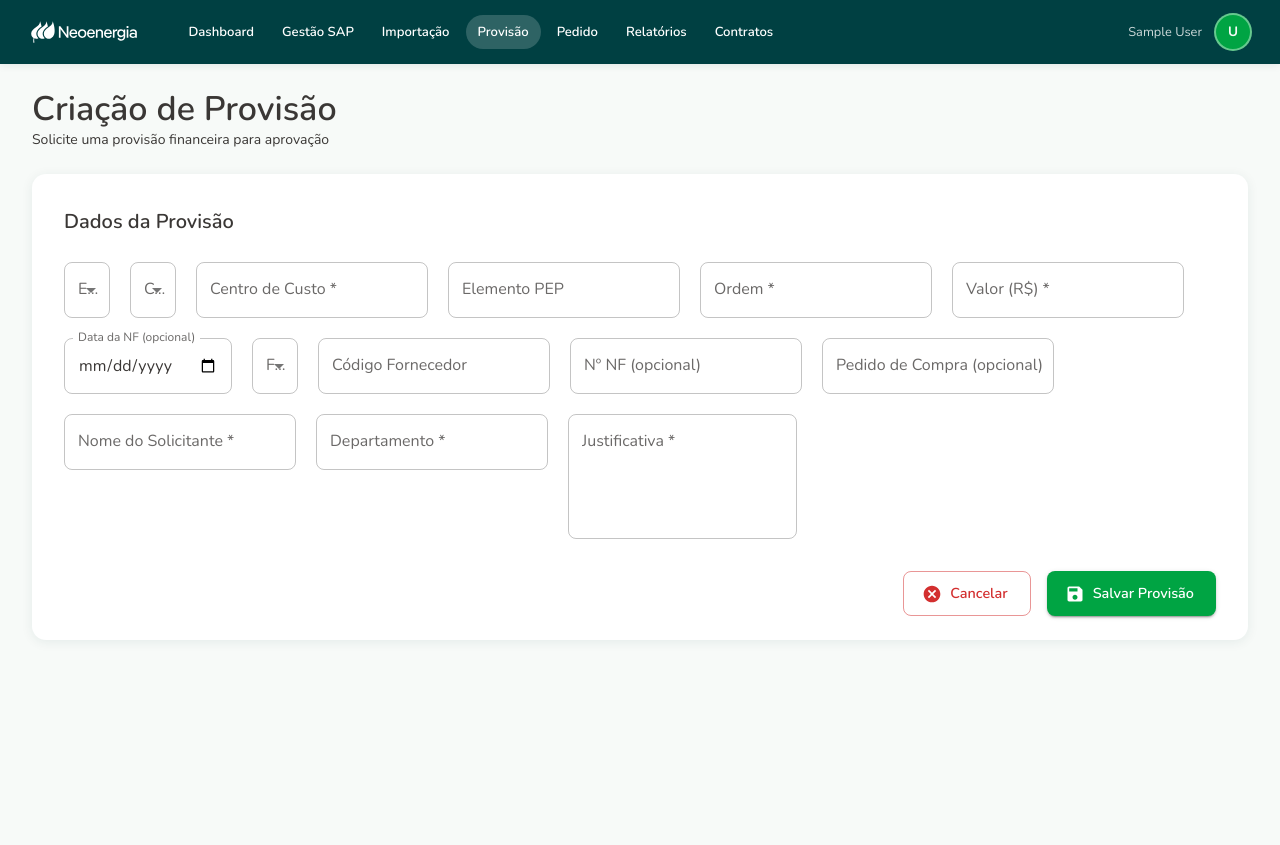
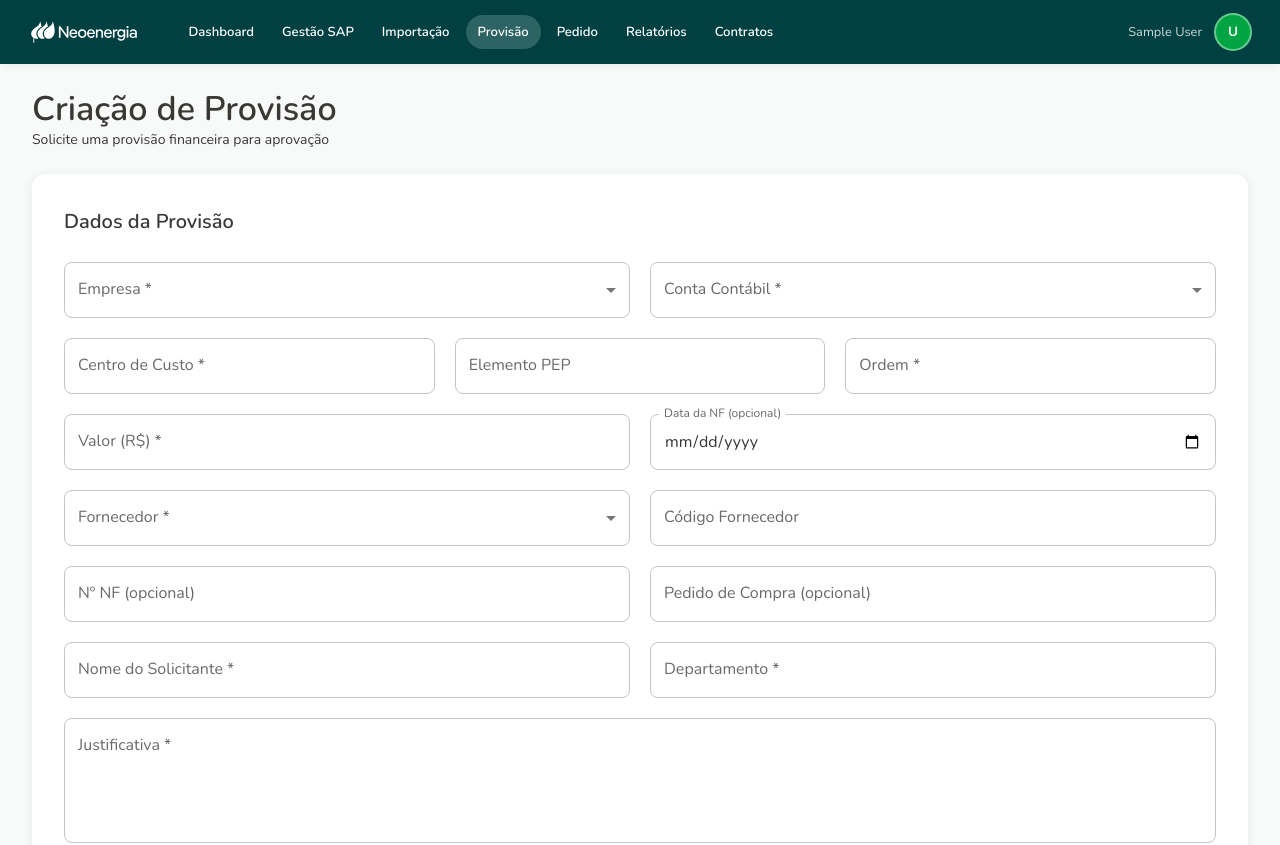
Before and after one commit to devRafaCoelho/neo-project, a React (Vite) app: page /provisao in a window 1280 px wide. Shown: the top 845 px of the page. Before the commit the page ends 800 px from the top, so only its background shows below. Built offline with nearby package versions, Linux system fonts and the light colour scheme; sample sign-in values are in the browser's storage.

Commit message:
corrigido layout da pagina de provisao

```diff
--- a/src/pages/ProvisaoPage.jsx
+++ b/src/pages/ProvisaoPage.jsx
@@ -1,6 +1,6 @@
 import { useState } from 'react';
 import {
-  Box, Card, CardContent, Typography, Grid, TextField,
+  Box, Card, CardContent, Typography, TextField,
   MenuItem, Button,
 } from '@mui/material';
 import { Save, Cancel } from '@mui/icons-material';
@@ -9,6 +9,26 @@ import { yupResolver } from '@hookform/resolvers/yup';
 import * as yup from 'yup';
 import { useSnackbar } from 'notistack';
 import { empresas, fornecedores, contasContabeis } from '../data/mockData';
+
+const formGridSx = {
+  display: 'grid',
+  gap: 2.5,
+  gridTemplateColumns: {
+    xs: '1fr',
+    md: 'repeat(2, minmax(0, 1fr))',
+  },
+};
+
+const tripleFieldRowSx = {
+  gridColumn: '1 / -1',
+  display: 'grid',
+  gap: 2.5,
+  gridTemplateColumns: {
+    xs: '1fr',
+    md: 'repeat(2, minmax(0, 1fr))',
+    lg: 'repeat(3, minmax(0, 1fr))',
+  },
+};
 
 const schema = yup.object({
   empresa: yup.string().required('Empresa obrigatória'),
@@ -61,7 +81,7 @@ export default function ProvisaoPage() {
     if (forn) setValue('codigoFornecedor', forn.codigo);
   };
 
-  const onSubmit = async (data) => {
+  const onSubmit = async () => {
     await new Promise((r) => setTimeout(r, 700));
     enqueueSnackbar('Provisão criada com sucesso!', { variant: 'success', autoHideDuration: 4000 });
     reset();
@@ -89,9 +109,7 @@ export default function ProvisaoPage() {
               Dados da Provisão
             </Typography>
 
-            <Grid container spacing={2.5}>
-              {/* Empresa */}
-              <Grid item xs={12} md={6}>
+            <Box sx={formGridSx}>
               <Controller
                 name="empresa"
                 control={control}
@@ -112,10 +130,7 @@ export default function ProvisaoPage() {
                   </TextField>
                 )}
               />
-              </Grid>
 
-              {/* Conta Contábil */}
-              <Grid item xs={12} md={6}>
               <Controller
                 name="conta"
                 control={control}
@@ -135,10 +150,8 @@ export default function ProvisaoPage() {
                   </TextField>
                 )}
               />
-              </Grid>
 
-              {/* Centro de Custo */}
-              <Grid item xs={12} md={4}>
+              <Box sx={tripleFieldRowSx}>
                 <TextField
                   label="Centro de Custo *"
                   fullWidth
@@ -147,10 +160,7 @@ export default function ProvisaoPage() {
                   helperText={errors.centroCusto?.message || (empresaSelecionada ? 'Preenchido automaticamente' : '')}
                   slotProps={{ inputLabel: { shrink: !!empresaSelecionada || undefined } }}
                 />
-              </Grid>
 
-              {/* Elemento PEP */}
-              <Grid item xs={12} md={4}>
                 <TextField
                   label="Elemento PEP"
                   fullWidth
@@ -158,10 +168,7 @@ export default function ProvisaoPage() {
                   slotProps={{ inputLabel: { shrink: !!empresaSelecionada || undefined } }}
                   helperText={empresaSelecionada ? 'Preenchido automaticamente' : ''}
                 />
-              </Grid>
 
-              {/* Ordem */}
-              <Grid item xs={12} md={4}>
                 <TextField
                   label="Ordem *"
                   fullWidth
@@ -170,10 +177,8 @@ export default function ProvisaoPage() {
                   helperText={errors.ordem?.message || (empresaSelecionada ? 'Preenchido automaticamente' : '')}
                   slotProps={{ inputLabel: { shrink: !!empresaSelecionada || undefined } }}
                 />
-              </Grid>
+              </Box>
 
-              {/* Valor */}
-              <Grid item xs={12} md={6}>
               <TextField
                 label="Valor (R$) *"
                 fullWidth
@@ -183,10 +188,7 @@ export default function ProvisaoPage() {
                 error={!!errors.valor}
                 helperText={errors.valor?.message}
               />
-              </Grid>
 
-              {/* Data NF */}
-              <Grid item xs={12} md={6}>
               <TextField
                 label="Data da NF (opcional)"
                 fullWidth
@@ -194,10 +196,7 @@ export default function ProvisaoPage() {
                 slotProps={{ inputLabel: { shrink: true } }}
                 {...register('dataNf')}
               />
-              </Grid>
 
-              {/* Fornecedor */}
-              <Grid item xs={12} md={6}>
               <Controller
                 name="fornecedor"
                 control={control}
@@ -218,10 +217,7 @@ export default function ProvisaoPage() {
                   </TextField>
                 )}
               />
-              </Grid>
 
-              {/* Código Fornecedor */}
-              <Grid item xs={12} md={6}>
               <TextField
                 label="Código Fornecedor"
                 fullWidth
@@ -229,20 +225,11 @@ export default function ProvisaoPage() {
                 slotProps={{ inputLabel: { shrink: !!fornecedorSelecionado || undefined } }}
                 helperText={fornecedorSelecionado ? 'Preenchido automaticamente' : ''}
               />
-              </Grid>
 
-              {/* Nº NF */}
-              <Grid item xs={12} md={6}>
               <TextField label="Nº NF (opcional)" fullWidth {...register('nfNumero')} />
-              </Grid>
 
-              {/* Pedido de Compra */}
-              <Grid item xs={12} md={6}>
               <TextField label="Pedido de Compra (opcional)" fullWidth {...register('pedidoCompra')} />
-              </Grid>
 
-              {/* Solicitante */}
-              <Grid item xs={12} md={6}>
               <TextField
                 label="Nome do Solicitante *"
                 fullWidth
@@ -250,10 +237,7 @@ export default function ProvisaoPage() {
                 error={!!errors.solicitante}
                 helperText={errors.solicitante?.message}
               />
-              </Grid>
 
-              {/* Departamento */}
-              <Grid item xs={12} md={6}>
               <TextField
                 label="Departamento *"
                 fullWidth
@@ -261,10 +245,8 @@ export default function ProvisaoPage() {
                 error={!!errors.departamento}
                 helperText={errors.departamento?.message}
               />
-              </Grid>
 
-              {/* Justificativa */}
-              <Grid item xs={12}>
+              <Box sx={{ gridColumn: '1 / -1' }}>
                 <TextField
                   label="Justificativa *"
                   fullWidth
@@ -274,8 +256,8 @@ export default function ProvisaoPage() {
                   error={!!errors.justificativa}
                   helperText={errors.justificativa?.message}
                 />
-              </Grid>
-            </Grid>
+              </Box>
+            </Box>
 
             <Box sx={{ display: 'flex', gap: 2, mt: 4, justifyContent: 'flex-end', flexWrap: 'wrap' }}>
               <Button
```
Lines whose indentation alone changed are shown as unchanged.
